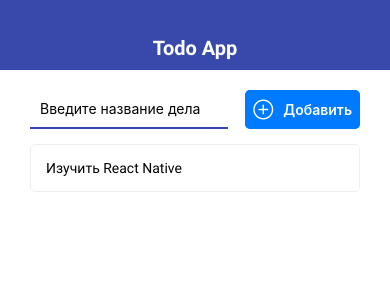
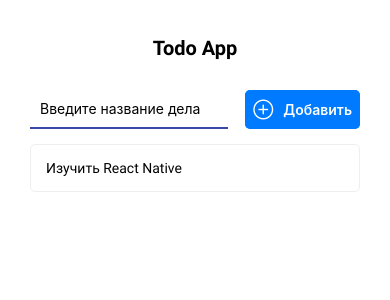
Before and after one commit to const-y/react-native-todo-app, a React Native app: screen / in a window 390 px wide. Shown: the top 300 px of the page. Built offline with nearby package versions, Linux system fonts and the light colour scheme.

Commit message:
detect platform

```diff
--- a/App.js
+++ b/App.js
@@ -1,16 +1,17 @@
 import React, { useState } from 'react';
-import { StyleSheet, View, Alert } from 'react-native';
+import { StyleSheet, View, Alert, StatusBar } from 'react-native';
 import * as Font from 'expo-font';
-import {AppLoading} from 'expo';
+import { AppLoading } from 'expo';
 import NavBar from './src/components/NavBar';
 import MainScren from './src/screens/MainScreen';
 import TodoScreen from './src/screens/TodoScreen';
+import { THEME } from './src/theme';
 
 async function loadFonts() {
   await Font.loadAsync({
     'roboto-regular': require('./assets/fonts/Roboto-Regular.ttf'),
     'roboto-bold': require('./assets/fonts/Roboto-Bold.ttf'),
-  })
+  });
 }
 
 const App = () => {
@@ -27,15 +28,18 @@ const App = () => {
         onError={e => console.error(e)}
         onFinish={() => setIsReady(true)}
       />
-    )
+    );
   }
 
   const addTodo = title => {
-    setTodos(prev => [...prev, {
+    setTodos(prev => [
+      ...prev,
+      {
         id: Date.now().toString(),
         title: title,
-    }]);
-  }
+      },
+    ]);
+  };
 
   const removeTodo = id => {
     const todo = todos.find(t => t.id === id);
@@ -44,28 +48,32 @@ const App = () => {
       'Удаление элемента',
       `Вы уверены, что хотите удалить ${todo.title}?`,
       [
-
         {
           text: 'Отмена',
           style: 'cancel',
         },
-        {text: 'OK', onPress: () => {
+        {
+          text: 'OK',
+          onPress: () => {
             setTodoId(null);
             setTodos(prev => prev.filter(item => item.id !== id));
-        }},
+          },
+        },
       ],
-      {cancelable: false},
+      { cancelable: false }
     );
   };
 
   const updateTodo = (id, title) => {
-    setTodos(old => old.map(todo => {
+    setTodos(old =>
+      old.map(todo => {
         if (todo.id === id) {
-        return { ...todo, title};
+          return { ...todo, title };
         }
 
         return todo;
-    }))
+      })
+    );
   };
 
   let content = (
@@ -92,10 +100,9 @@ const App = () => {
 
   return (
     <View>
-      <NavBar title="Todo App"/>
-      <View style={styles.container}>
-        {content}
-      </View>
+      <StatusBar barStyle="light-content" backgroundColor={THEME.MAIN_COLOR} />
+      <NavBar title="Todo App" />
+      <View style={styles.container}>{content}</View>
     </View>
   );
 };
@@ -104,7 +111,7 @@ const styles = StyleSheet.create({
   container: {
     paddingHorizontal: 30,
     paddingVertical: 20,
-  }
+  },
 });
 
 export default App;
--- a/src/components/NavBar.js
+++ b/src/components/NavBar.js
@@ -1,11 +1,19 @@
 import React from 'react';
-import { View, StyleSheet } from 'react-native';
+import { View, StyleSheet, Platform } from 'react-native';
 import { THEME } from '../theme';
 import AppTextBold from './ui/AppTextBold';
 
 const NavBar = ({ title }) => {
   return (
-    <View style={styles.root}>
+    <View
+      style={{
+        ...styles.root,
+        ...Platform.select({
+          ios: styles.navbarIos,
+          android: styles.navbarAndroid,
+        }),
+      }}
+    >
       <AppTextBold style={styles.text}>{title}</AppTextBold>
     </View>
   );
@@ -15,14 +23,20 @@ const styles = StyleSheet.create({
   root: {
     height: 70,
     alignItems: 'center',
-    backgroundColor: THEME.MAIN_COLOR,
     justifyContent: 'flex-end',
     paddingBottom: 10,
   },
+  navbarAndroid: {
+    backgroundColor: THEME.MAIN_COLOR,
+  },
+  navbarIos: {
+    borderBottomColor: THEME.MAIN_COLOR,
+    borderBottomWidth: 1,
+  },
   text: {
-    color: 'white',
+    color: Platform.select({ android: 'white', ios: THEME.MAIN_COLOR }),
     fontSize: 20,
-  }
+  },
 });
 
 export default NavBar;
--- a/src/components/ui/AppButton.js
+++ b/src/components/ui/AppButton.js
@@ -1,17 +1,26 @@
 import React from 'react';
-import { StyleSheet, View, TouchableOpacity } from 'react-native';
+import {
+  StyleSheet,
+  View,
+  TouchableOpacity,
+  TouchableNativeFeedback,
+  Platform,
+} from 'react-native';
 import AppTextBold from './AppTextBold';
 import { THEME } from '../../theme';
 
 const AppButton = ({ children, onPress, color = THEME.MAIN_COLOR }) => {
+  const Wrapper =
+    Platform.OS === 'android' ? TouchableNativeFeedback : TouchableOpacity;
+
   return (
-    <TouchableOpacity onPress={onPress} activeOpacity={0.7}>
+    <Wrapper onPress={onPress} activeOpacity={0.7}>
       <View style={{ ...styles.button, backgroundColor: color }}>
         <AppTextBold style={styles.text}>{children}</AppTextBold>
       </View>
-    </TouchableOpacity>
+    </Wrapper>
   );
-}
+};
 
 const styles = StyleSheet.create({
   button: {
```
Lines whose indentation alone changed are shown as unchanged.
